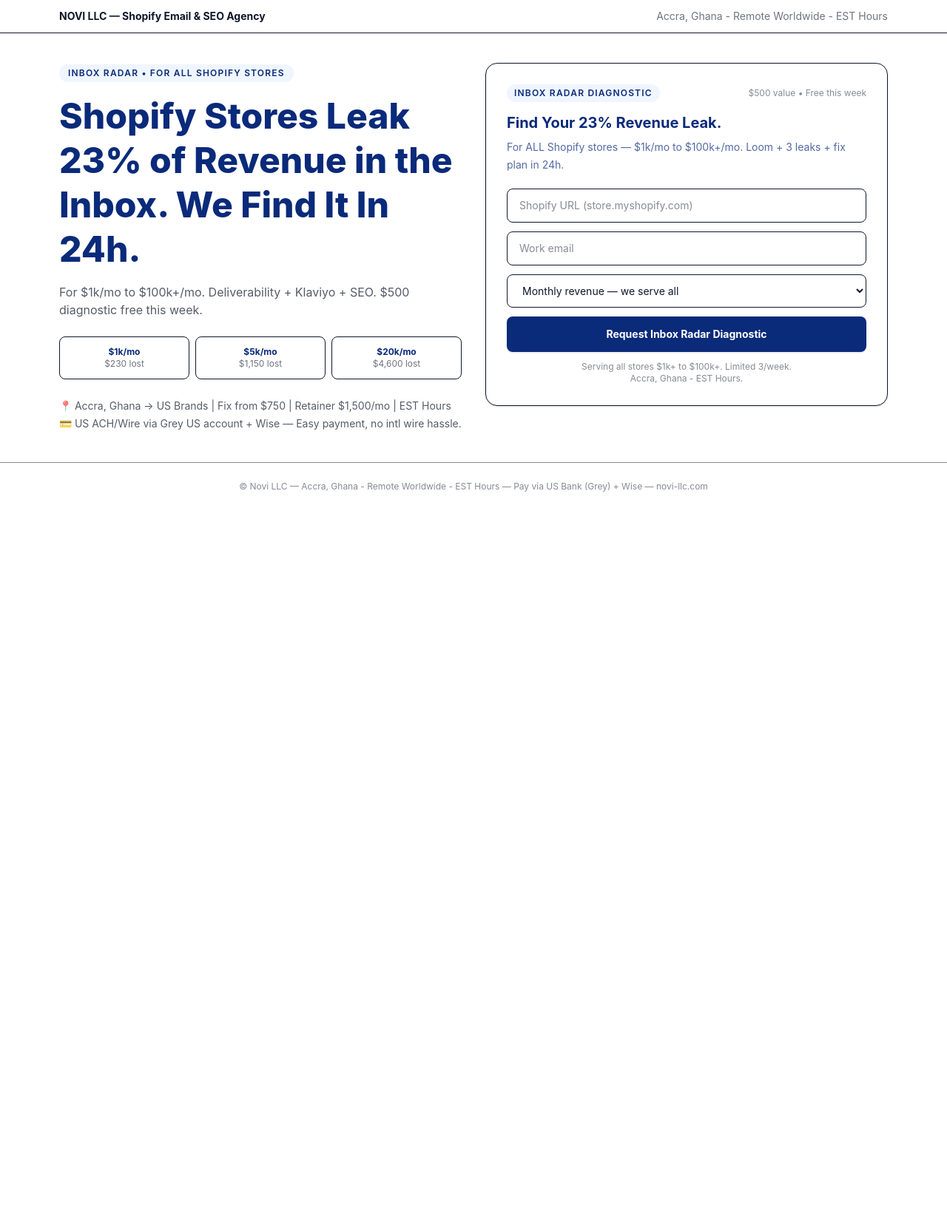
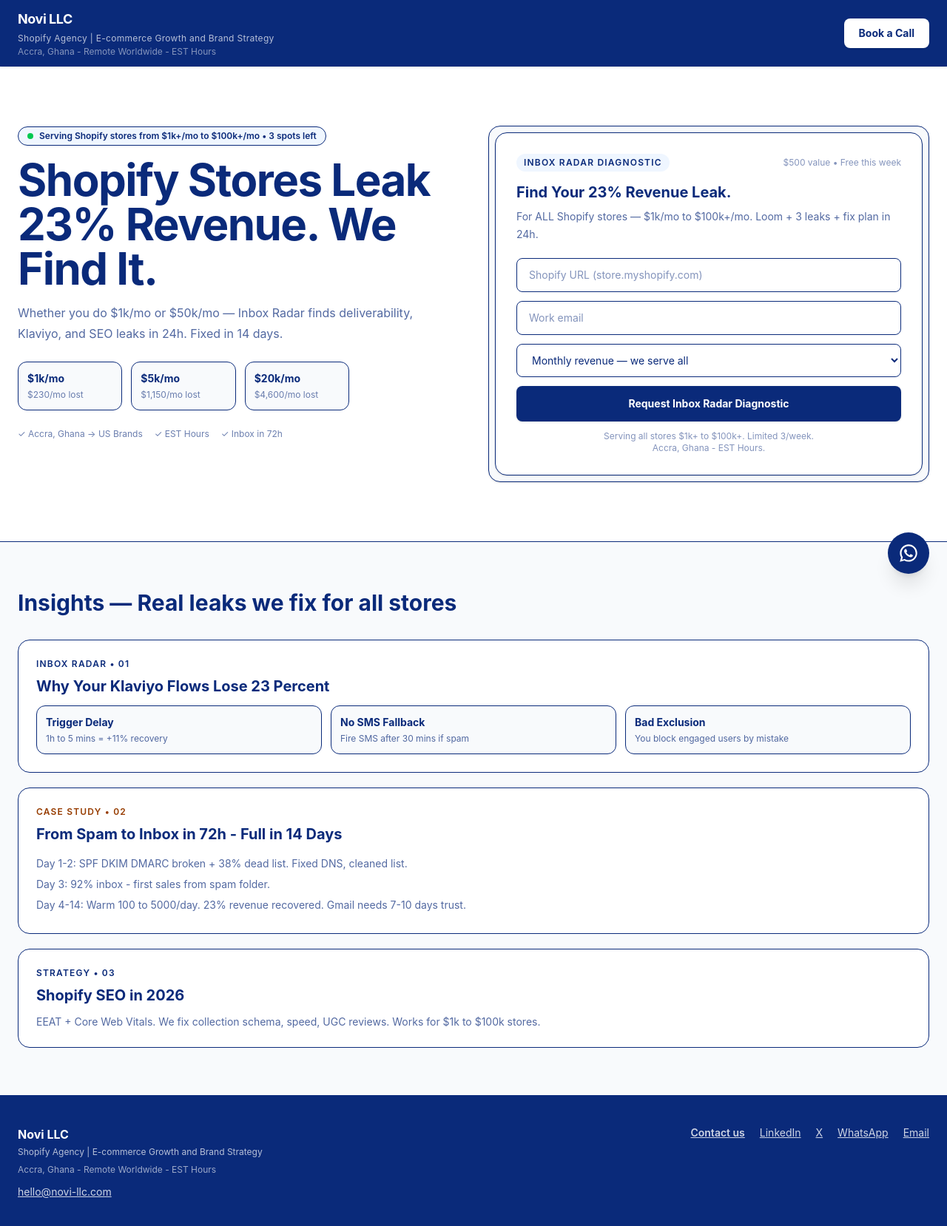
Before and after one commit to NOVI-I6699-cmd/portfolio-starter-kit, a Next.js app: page / in a window 1280 px wide. Shown: the top 1658 px of the page at 74% size. Before the commit the page ends 800 px from the top, so only its background shows below. Built offline with nearby package versions, Linux system fonts and the light colour scheme.

Commit message:
Update page.tsx

```diff
--- a/app/page.tsx
+++ b/app/page.tsx
@@ -1,37 +1,99 @@
-import AuditForm from "./components/AuditForm";
+"use client"
+import AuditForm from './components/AuditForm'
+import WhatsAppButton from './components/WhatsAppButton'
 
-export default function Page(){
+export default function Home() {
   return (
-<main className="min-h-screen bg-white text-slate-900">
-<header className="border-b">
-<div className="max-w-6xl mx-auto px-4 py-3 flex justify-between items-center text-sm">
-<div className="font-bold">NOVI LLC — Shopify Email & SEO Agency</div>
-<div className="opacity-60">Accra, Ghana - Remote Worldwide - EST Hours</div>
+    <main className="bg-white">
+      <header className="text-white sticky top-0 z-50 shadow-sm" style={{backgroundColor:'#0A2A7A'}}>
+        <div className="max-w-7xl mx-auto px-6 py-3 flex justify-between items-center">
+          <div className="flex flex-col leading-none">
+            <div className="font-bold text-lg tracking-tight">Novi LLC</div>
+            <div className="text-xs mt-1 text-white/70 tracking-wide">Shopify Agency | E-commerce Growth and Brand Strategy</div>
+            <div className="text-xs mt-0.5 text-white/50">Accra, Ghana - Remote Worldwide - EST Hours</div>
+          </div>
+          <a href="mailto:hello@novi-llc.com" className="bg-white px-5 py-2.5 rounded-lg text-sm font-bold shadow" style={{color:'#0A2A7A'}}>Book a Call</a>
         </div>
       </header>
 
-<section className="max-w-6xl mx-auto px-4 py-10 grid md:grid-cols-2 gap-8 items-start">
+      <section className="max-w-7xl mx-auto px-6 py-12 md:py-20 grid md:grid-cols-2 gap-10 items-start">
         <div>
-<div className="inline-block text-xs font-semibold tracking-widest bg-blue-50 text-[#0A2A7A] px-3 py-1 rounded-full">INBOX RADAR • FOR ALL SHOPIFY STORES</div>
-<h1 className="mt-4 text-4xl md:text-5xl font-extrabold leading-tight text-[#0A2A7A]">Shopify Stores Leak 23% of Revenue in the Inbox. We Find It In 24h.</h1>
-<p className="mt-4 opacity-70">For $1k/mo to $100k+/mo. Deliverability + Klaviyo + SEO. $500 diagnostic free this week.</p>
-
-<div className="mt-6 grid grid-cols-3 gap-2 text-xs">
-<div className="border rounded-lg p-3 text-center"><div className="font-bold text-[#0A2A7A]">$1k/mo</div><div className="opacity-60">$230 lost</div></div>
-<div className="border rounded-lg p-3 text-center"><div className="font-bold text-[#0A2A7A]">$5k/mo</div><div className="opacity-60">$1,150 lost</div></div>
-<div className="border rounded-lg p-3 text-center"><div className="font-bold text-[#0A2A7A]">$20k/mo</div><div className="opacity-60">$4,600 lost</div></div>
+          <div className="inline-flex items-center gap-2 text-xs font-semibold px-3 py-1 rounded-full bg-blue-50 border" style={{color:'#0A2A7A'}}>
+            <span className="h-2 w-2 rounded-full bg-green-500"></span>
+            Serving Shopify stores from $1k+/mo to $100k+/mo • 3 spots left
+          </div>
+          <h1 className="mt-4 text-4xl md:text-6xl font-bold leading-none tracking-tight" style={{color:'#0A2A7A'}}>
+            Shopify Stores Leak 23% Revenue. We Find It.
+          </h1>
+          <div className="mt-4 text-base leading-7 opacity-70 max-w-xl" style={{color:'#0A2A7A'}}>
+            Whether you do $1k/mo or $50k/mo — Inbox Radar finds deliverability, Klaviyo, and SEO leaks in 24h. Fixed in 14 days.
           </div>
 
-<div className="mt-6 text-sm opacity-70 leading-6">
-📍 Accra, Ghana → US Brands | Fix from $750 | Retainer $1,500/mo | EST Hours<br/>
-💳 US ACH/Wire via Grey US account + Wise — Easy payment, no intl wire hassle.
+          <div className="mt-6 grid grid-cols-3 gap-3 max-w-md">
+            <div className="border rounded-xl p-3 bg-slate-50"><div className="text-sm font-bold" style={{color:'#0A2A7A'}}>$1k/mo</div><div className="text-xs opacity-60 mt-1">$230/mo lost</div></div>
+            <div className="border rounded-xl p-3 bg-slate-50"><div className="text-sm font-bold" style={{color:'#0A2A7A'}}>$5k/mo</div><div className="text-xs opacity-60 mt-1">$1,150/mo lost</div></div>
+            <div className="border rounded-xl p-3 bg-slate-50"><div className="text-sm font-bold" style={{color:'#0A2A7A'}}>$20k/mo</div><div className="text-xs opacity-60 mt-1">$4,600/mo lost</div></div>
+          </div>
+
+          <div className="mt-6 flex items-center gap-4 text-xs opacity-60" style={{color:'#0A2A7A'}}>
+            <div>✓ Accra, Ghana → US Brands</div>
+            <div>✓ EST Hours</div>
+            <div>✓ Inbox in 72h</div>
           </div>
         </div>
 
-<AuditForm />
+        <div className="bg-slate-50 p-2 rounded-2xl border shadow-sm"><AuditForm /></div>
       </section>
 
-<footer className="border-t py-6 text-center text-xs opacity-50">© Novi LLC — Accra, Ghana - Remote Worldwide - EST Hours — Pay via US Bank (Grey) + Wise — novi-llc.com</footer>
+      <section id="insights" className="bg-slate-50 border-y py-16">
+        <div className="max-w-7xl mx-auto px-6">
+          <h2 className="text-3xl font-bold" style={{color:'#0A2A7A'}}>Insights — Real leaks we fix for all stores</h2>
+          <div className="mt-8 grid gap-5">
+            <div className="bg-white rounded-2xl border p-6">
+              <div className="text-xs uppercase tracking-widest font-semibold" style={{color:'#0A2A7A'}}>INBOX RADAR • 01</div>
+              <div className="mt-2 text-xl font-bold" style={{color:'#0A2A7A'}}>Why Your Klaviyo Flows Lose 23 Percent</div>
+              <div className="mt-3 grid md:grid-cols-3 gap-3 text-sm">
+                <div className="bg-slate-50 border rounded-xl p-3"><div className="font-bold">Trigger Delay</div><div className="mt-1 opacity-70 text-xs">1h to 5 mins = +11% recovery</div></div>
+                <div className="bg-slate-50 border rounded-xl p-3"><div className="font-bold">No SMS Fallback</div><div className="mt-1 opacity-70 text-xs">Fire SMS after 30 mins if spam</div></div>
+                <div className="bg-slate-50 border rounded-xl p-3"><div className="font-bold">Bad Exclusion</div><div className="mt-1 opacity-70 text-xs">You block engaged users by mistake</div></div>
+              </div>
+            </div>
+            <div className="bg-white rounded-2xl border p-6">
+              <div className="text-xs uppercase tracking-widest font-semibold text-amber-800">CASE STUDY • 02</div>
+              <div className="mt-2 text-xl font-bold" style={{color:'#0A2A7A'}}>From Spam to Inbox in 72h - Full in 14 Days</div>
+              <div className="mt-3 text-sm leading-7 opacity-70" style={{color:'#0A2A7A'}}>
+                <div>Day 1-2: SPF DKIM DMARC broken + 38% dead list. Fixed DNS, cleaned list.</div>
+                <div>Day 3: 92% inbox - first sales from spam folder.</div>
+                <div>Day 4-14: Warm 100 to 5000/day. 23% revenue recovered. Gmail needs 7-10 days trust.</div>
+              </div>
+            </div>
+            <div className="bg-white rounded-2xl border p-6">
+              <div className="text-xs uppercase tracking-widest font-semibold">STRATEGY • 03</div>
+              <div className="mt-2 text-xl font-bold" style={{color:'#0A2A7A'}}>Shopify SEO in 2026</div>
+              <div className="mt-3 text-sm opacity-70" style={{color:'#0A2A7A'}}>EEAT + Core Web Vitals. We fix collection schema, speed, UGC reviews. Works for $1k to $100k stores.</div>
+            </div>
+          </div>
+        </div>
+      </section>
+
+      <footer className="text-white py-10" style={{backgroundColor:'#0A2A7A'}}>
+        <div className="max-w-7xl mx-auto px-6 flex flex-col md:flex-row justify-between gap-6">
+          <div>
+            <div className="font-bold">Novi LLC</div>
+            <div className="mt-1 text-xs text-white/70">Shopify Agency | E-commerce Growth and Brand Strategy</div>
+            <div className="mt-2 text-xs text-white/60">Accra, Ghana - Remote Worldwide - EST Hours</div>
+            <div className="mt-3 text-sm"><a href="mailto:hello@novi-llc.com" className="underline text-white/80">hello@novi-llc.com</a></div>
+          </div>
+          <div className="flex flex-wrap gap-5 text-sm text-white/80">
+            <a href="mailto:hello@novi-llc.com" className="underline font-semibold">Contact us</a>
+            <a href="https://www.linkedin.com/in/floran-novi-llc/" target="_blank" className="underline">LinkedIn</a>
+            <a href="https://x.com/novi_llc" target="_blank" className="underline">X</a>
+            <a href="https://wa.me/233243876362" target="_blank" className="underline">WhatsApp</a>
+            <a href="mailto:hello@novi-llc.com" className="underline">Email</a>
+          </div>
+        </div>
+      </footer>
+      <WhatsAppButton />
     </main>
   )
 }
```
Lines whose indentation alone changed are shown as unchanged.
